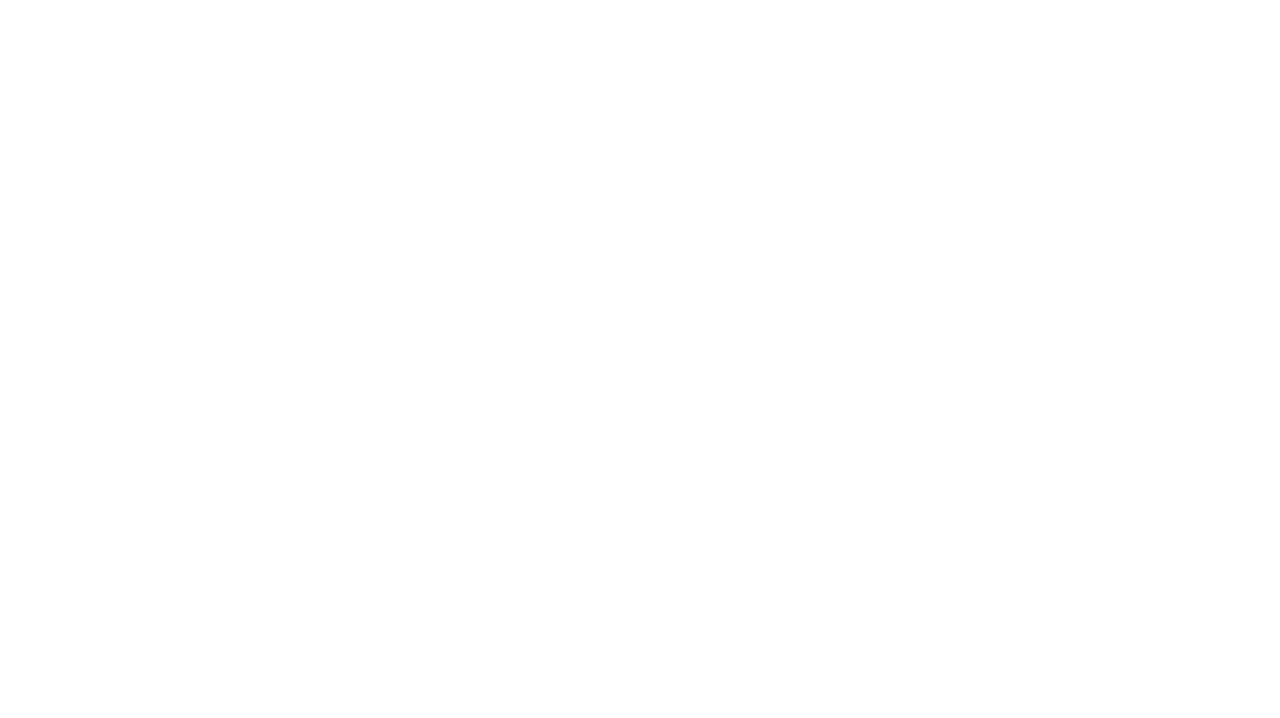
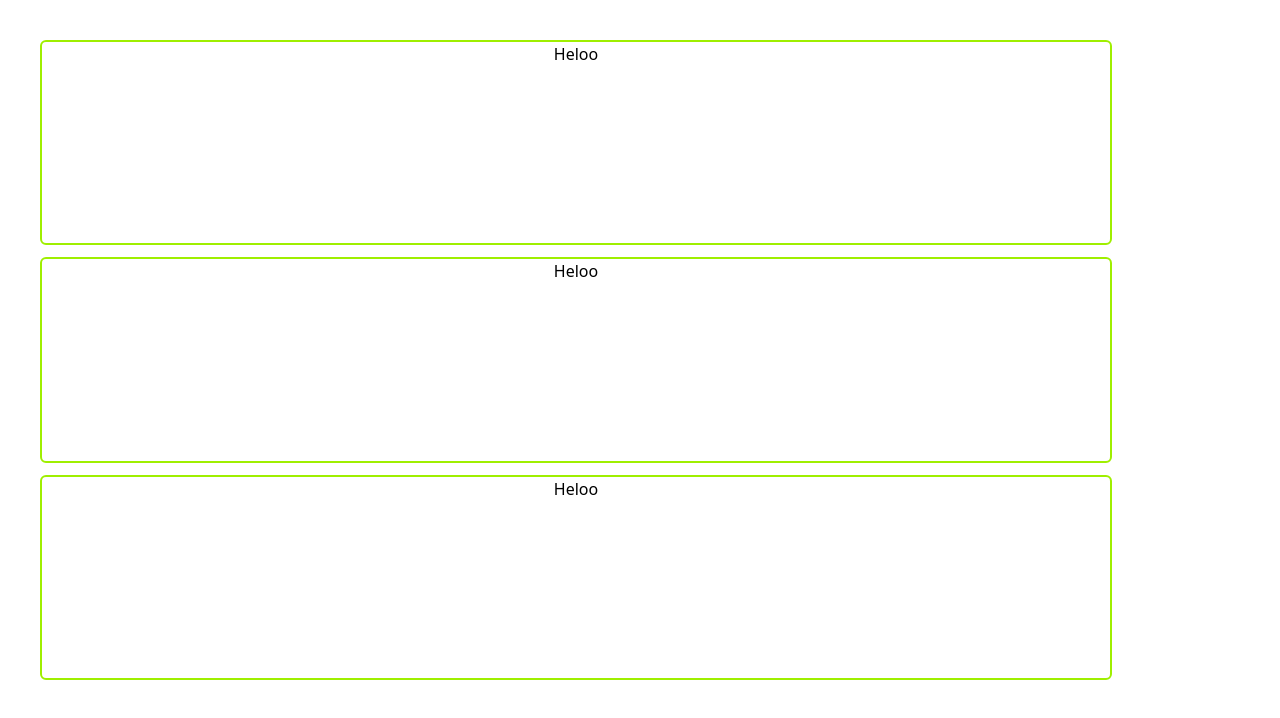
Before and after one commit to arcybersec/arcyber, a React (Vite) app: page / in a window 1280 px wide. Shown: the top 718 px of the page. Built offline with nearby package versions, Linux system fonts and the light colour scheme.

Commit message:
bento grid added, buggy

```diff
--- a/src/App.tsx
+++ b/src/App.tsx
@@ -1,9 +1,15 @@
+import BentoGrid from "./components/BentoGrid/bentoGrid"
+import BentoGridTile from "./components/BentoGrid/bentoGridTile"
 
 
 function App() {
   return (
     <>
-
+      <BentoGrid lines={3} cols={5} >
+        <BentoGridTile bgHighlight={false} borderHighlight={true} cols={1} lines={2} rounded={true}/>
+        <BentoGridTile bgHighlight={false} borderHighlight={true} cols={1} lines={0} rounded={true}/>
+        <BentoGridTile bgHighlight={false} borderHighlight={true} cols={1} lines={0} rounded={true}/>
+      </BentoGrid>
     </>
   )
 }
--- a/src/components/BentoGrid/bentoGrid.tsx
+++ b/src/components/BentoGrid/bentoGrid.tsx
@@ -1,7 +1,18 @@
+import { ReactNode } from "react"
 
 
-const BentoGrid = () => {
+interface BentoGridProps{
+    lines: number,
+    cols: number,
+    children: ReactNode,
+}
 
+const BentoGrid:React.FC<BentoGridProps> = (props : BentoGridProps) => {
+    return(
+        <div className={`w-[90vw] h-[90vh] p-10 grid grid-cols-${props.cols} grid-rows-${props.lines} gap-x-3 gap-y-3`}>
+            {props.children}
+        </div>
+    )
 }
 
 
--- a/src/components/BentoGrid/bentoGridTile.tsx
+++ b/src/components/BentoGrid/bentoGridTile.tsx
@@ -16,10 +16,10 @@ const BentoGridTile : React.FC<BentoGridTileProps> = (props : BentoGridTileProps
         <div
             className={`
             col-span-${props.cols} line-clamp-${props.lines}
-            border-2 ${props.borderHighlight ? `border-primary` : `border-txt`}
-            ${props.bgHighlight ? `bg-primary` : `bg-transparent`}
+            border-2 ${props.borderHighlight ? "border-primary" : "border-txt"}
+            ${props.bgHighlight ? "bg-primary" : "bg-transparent"}
             bg-opacity-20
-            ${props.rounded ? `rounded-md` : `rounded-none`}
+            ${props.rounded ? "rounded-md" : "rounded-none"}
             flex flex-col items-center`}
         >
             <h1>Heloo</h1>
```
